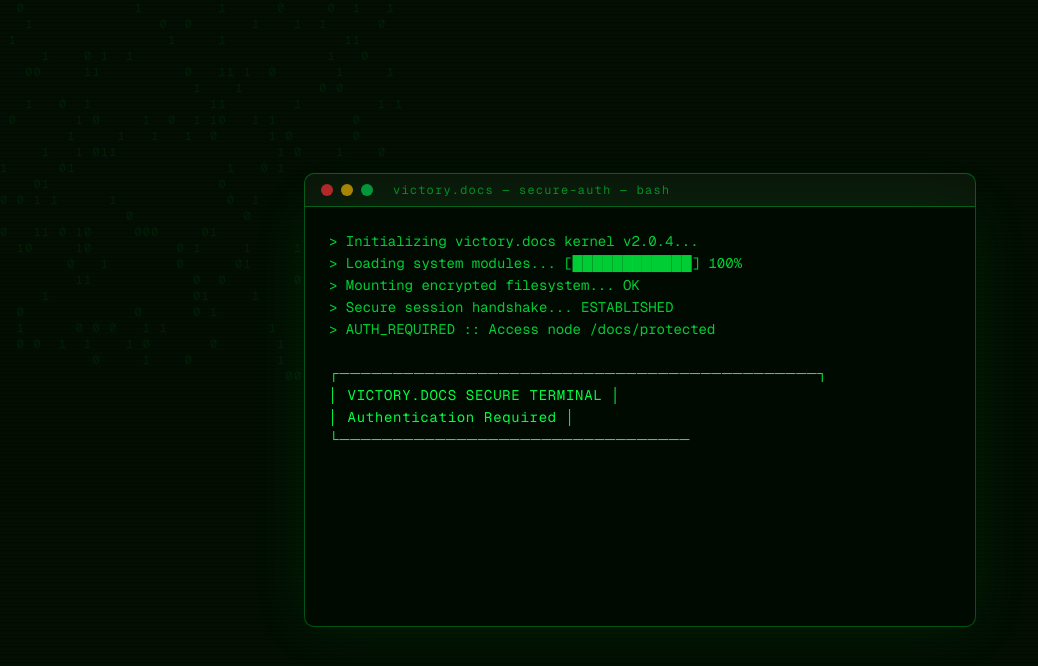
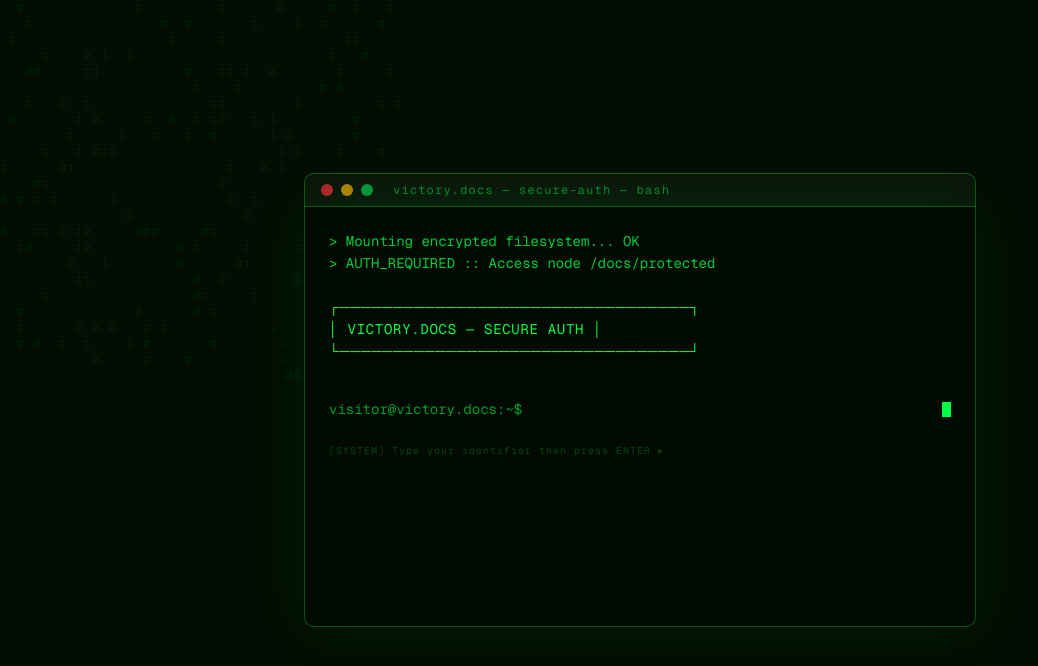
Before and after one commit to stiperawang-beep/docs-academy, a Next.js app: page /login in a window 1280 px wide. Shown: the top 666 px of the page, without its empty margins (0-1038 px from the left). Built offline with nearby package versions, Linux system fonts and the light colour scheme.

Commit message:
Fix: aktifkan middleware dan percepat halaman login

```diff
--- a/app/login/page.tsx
+++ b/app/login/page.tsx
@@ -4,16 +4,12 @@ import * as React from "react"
 import { useRouter, useSearchParams } from "next/navigation"
 
 const BOOT_LINES = [
-  "> Initializing victory.docs kernel v2.0.4...",
-  "> Loading system modules... [████████████] 100%",
   "> Mounting encrypted filesystem... OK",
-  "> Secure session handshake... ESTABLISHED",
   "> AUTH_REQUIRED :: Access node /docs/protected",
   "",
-  "┌─────────────────────────────────────────────┐",
-  "│         VICTORY.DOCS SECURE TERMINAL        │",
-  "│           Authentication Required           │",
-  "└─────────────────────────────────────────────┘",
+  "┌─────────────────────────────────┐",
+  "│    VICTORY.DOCS — SECURE AUTH   │",
+  "└─────────────────────────────────┘",
   "",
 ]
 
@@ -54,7 +50,7 @@ function Inner() {
   const searchParams = useSearchParams()
   const nextPath = searchParams.get("next") || "/dashboard"
 
-  const { displayed, done } = useTypewriter(BOOT_LINES)
+  const { displayed, done } = useTypewriter(BOOT_LINES, 6)
   const [username, setUsername] = React.useState("")
   const [password, setPassword] = React.useState("")
   const [step, setStep] = React.useState<"user" | "pass" | "auth" | "done">("user")
--- /dev/null
+++ b/middleware.ts
@@ -0,0 +1,26 @@
+import { NextResponse } from 'next/server'
+import type { NextRequest } from 'next/server'
+
+const AUTH_COOKIE = 'vd_session'
+const PROTECTED_PATHS = ['/tutorial', '/dashboard']
+
+export function middleware(request: NextRequest) {
+  const { pathname } = request.nextUrl
+
+  const isProtected = PROTECTED_PATHS.some(p => pathname.startsWith(p))
+  if (!isProtected) return NextResponse.next()
+
+  const session = request.cookies.get(AUTH_COOKIE)
+
+  // Already authenticated — allow through
+  if (session?.value === 'authenticated') return NextResponse.next()
+
+  // Not authenticated — redirect to login exactly once
+  const loginUrl = new URL('/login', request.url)
+  loginUrl.searchParams.set('next', pathname)
+  return NextResponse.redirect(loginUrl)
+}
+
+export const config = {
+  matcher: ['/tutorial/:path*', '/dashboard'],
+}
```
